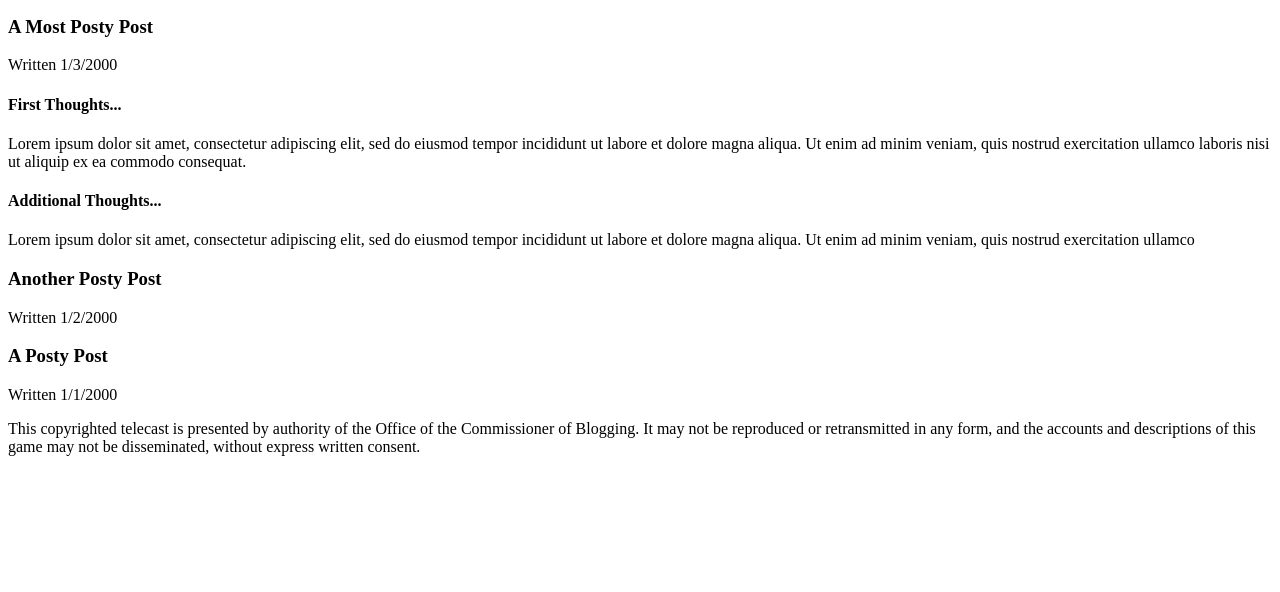
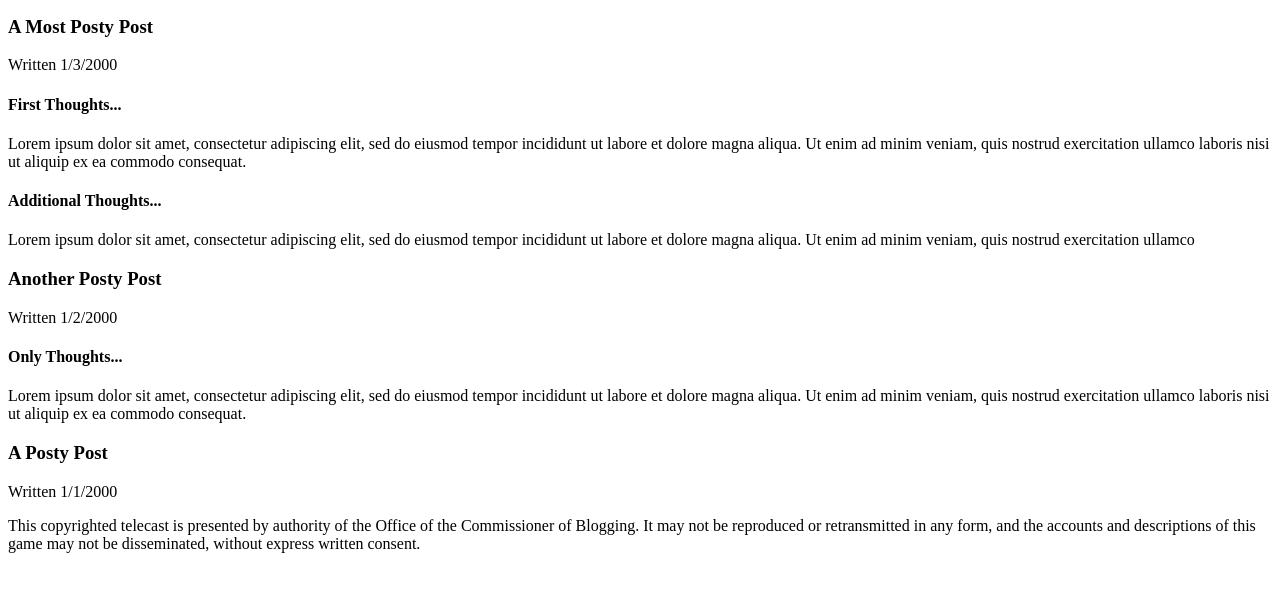
Before and after one commit to vishallama/assignment_markup_warmup, a plain HTML site: page index.html in a window 1280 px wide. Shown: the part 174-766 px from the top of the page. Drawn offline with Linux system fonts and the light colour scheme.

Commit message:
Add content of the second blog post

```diff
--- a/index.html
+++ b/index.html
@@ -84,6 +84,13 @@
 
         </header>
 
+        <h4>Only Thoughts...</h4>
+
+        <p>Lorem ipsum dolor sit amet, consectetur adipiscing elit, sed do
+          eiusmod tempor incididunt ut labore et dolore magna aliqua. Ut
+          enim ad minim veniam, quis nostrud exercitation ullamco laboris
+          nisi ut aliquip ex ea commodo consequat.</p>
+
       </article>
 
       <article class="blog-post">
```
